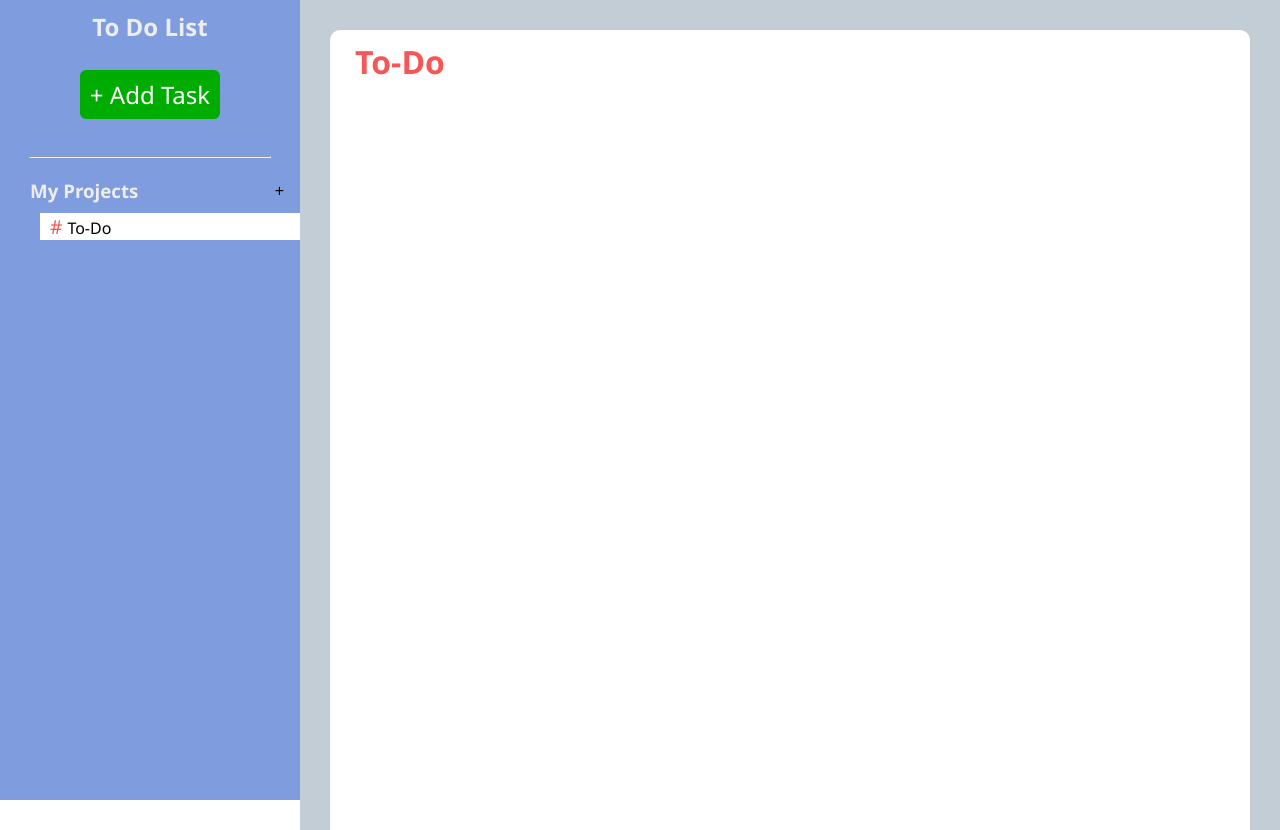
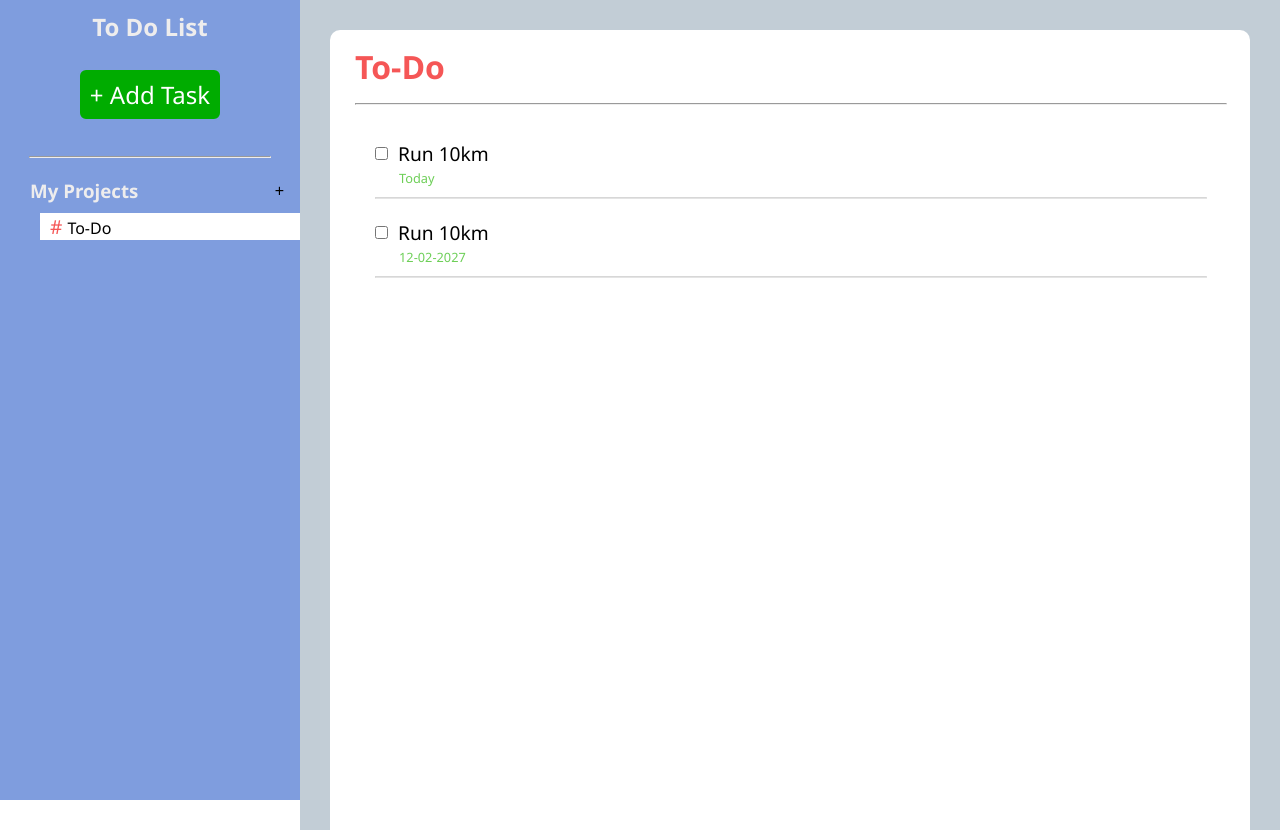
Before and after one commit to Anmol1l/to-do-list, a website built with webpack: page src/template.html in a window 1280 px wide. Built offline with nearby package versions, Linux system fonts and the light colour scheme.

Commit message:
Add Css for styling to-dos

```diff
--- a/src/css/style.css
+++ b/src/css/style.css
@@ -45,7 +45,7 @@ body {
     border: 2px solid #03a803;
 }
 
-hr {
+#sidebar hr {
     width: 80%;
     margin: 20px 0px;
 }
@@ -208,7 +208,49 @@ main {
     border-radius: 10px 10px 0px 0px;
 }
 
-#main-canvas h1 {
+#canvas-heading {
     padding: 10px 25px;
-    color: var(--project-color);
 }
+
+#canvas-heading h1 {
+    margin-top: 5px;
+}
+
+#canvas-heading hr {
+    width: 100%;
+    margin: 15px 0px;
+}
+
+#main-canvas {
+    display: grid;
+    grid-template-rows: 90px 1fr;
+    gap: 0px;
+}
+
+#to-dos {
+    padding: 0px 25px;
+}
+
+.to-do-minimised {
+    font-size: 1.2rem;
+    /* background-color: rgb(245, 240, 240); */
+    padding: 20px 20px 0px 20px;
+}
+
+.task {
+    display: flex;
+    gap: 10px;
+}
+
+.date {
+    font-size: 0.8rem;
+    margin-left: 24px;
+    margin-top: 2px;
+    color: #6ecf58;
+}
+
+.to-do-minimised hr {
+    width: 100%;
+    margin-top: 10px;
+    border-color: rgba(0, 0, 0, 0.154);
+}
--- a/src/js/render.js
+++ b/src/js/render.js
@@ -70,9 +70,9 @@ function getListColor(projectContainer) {
 }
 
 export function renderProjectName() {
-    const canvas = document.querySelector('#main-canvas');
-    const heading = canvas.querySelector('h1');
-    const hasHeading = canvas.contains(heading);
+    const canvasHeading = document.querySelector('#canvas-heading');
+    const heading = canvasHeading.querySelector('h1');
+    const hasHeading = canvasHeading.contains(heading);
 
     if (!hasHeading) {
         const projectHeading = document.createElement('h1');
@@ -80,15 +80,19 @@ export function renderProjectName() {
         const projectName = projectContainer.querySelector('#project-name').textContent;
         projectHeading.textContent = projectName;
         projectHeading.style.color = getListColor(projectContainer);
-        canvas.appendChild(projectHeading);
+        canvasHeading.appendChild(projectHeading);
+        const hr = document.createElement('hr');
+        canvasHeading.appendChild(hr);
     }
 
 }
 renderProjectName();
 
 export function clearProjectName() {
-    const canvas = document.querySelector('#main-canvas');
-    const heading = canvas.querySelector('h1');
+    const canvasHeading = document.querySelector('#canvas-heading');
+    const heading = canvasHeading.querySelector('h1');
+    const hr = canvasHeading.querySelector('hr');
 
-    canvas.removeChild(heading);
+    canvasHeading.removeChild(heading);
+    canvasHeading.removeChild(hr);
 }
--- a/src/template.html
+++ b/src/template.html
@@ -35,7 +35,30 @@
     </section>
 
     <main>
-        <div id="main-canvas"></div>
+        <div id="main-canvas">
+            <div id="canvas-heading"></div>
+
+            <div id="to-dos">
+                <div class="to-do-minimised">
+                    <div class="task">
+                        <input type="checkbox" name="todo" id="todo">
+                        <label for="todo">Run 10km</label>
+                    </div>
+                    <div class="date">Today</div>
+                    <hr>
+                </div>
+
+                <div class="to-do-minimised">
+                    <div class="task">
+                        <input type="checkbox" name="todo" id="todo">
+                        <label for="todo">Run 10km</label>
+                    </div>
+                    <div class="date">12-02-2027</div>
+                    <hr>
+                </div>
+            </div>
+
+        </div>
     </main>
 
     <dialog class="add-task-dialog" closedby="any">
@@ -69,7 +92,7 @@
 
     </dialog>
 
-    <dialog class="add-project-dialog" closedby = "any">
+    <dialog class="add-project-dialog" closedby="any">
         <form action="#" class="project-form">
 
             <div class="project-name">
@@ -79,7 +102,7 @@
 
             <div class="color-container">
                 <label for="color" class="color-picker">Choose Color: </label>
-                <input type="color" value ="#f55656" name="color" id="color">
+                <input type="color" value="#f55656" name="color" id="color">
             </div>
 
             <button class="add-project-Btn">Add</button>
@@ -87,7 +110,7 @@
         </form>
     </dialog>
 
-    <dialog class="delete-popUp" closedby = "any">
+    <dialog class="delete-popUp" closedby="any">
         <h3></h3>
         <div>
             <button id="yes">Yes</button>
```
